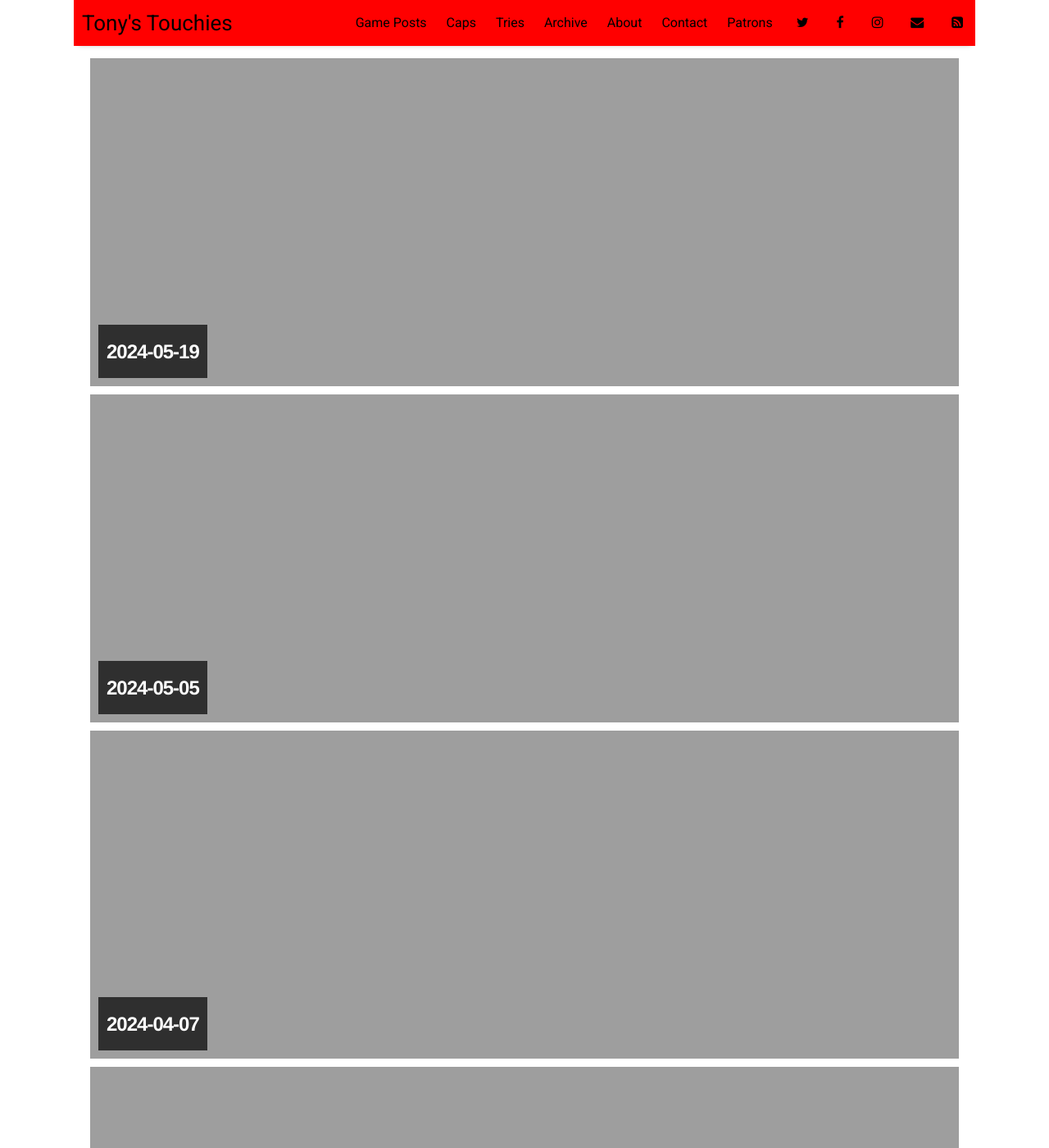
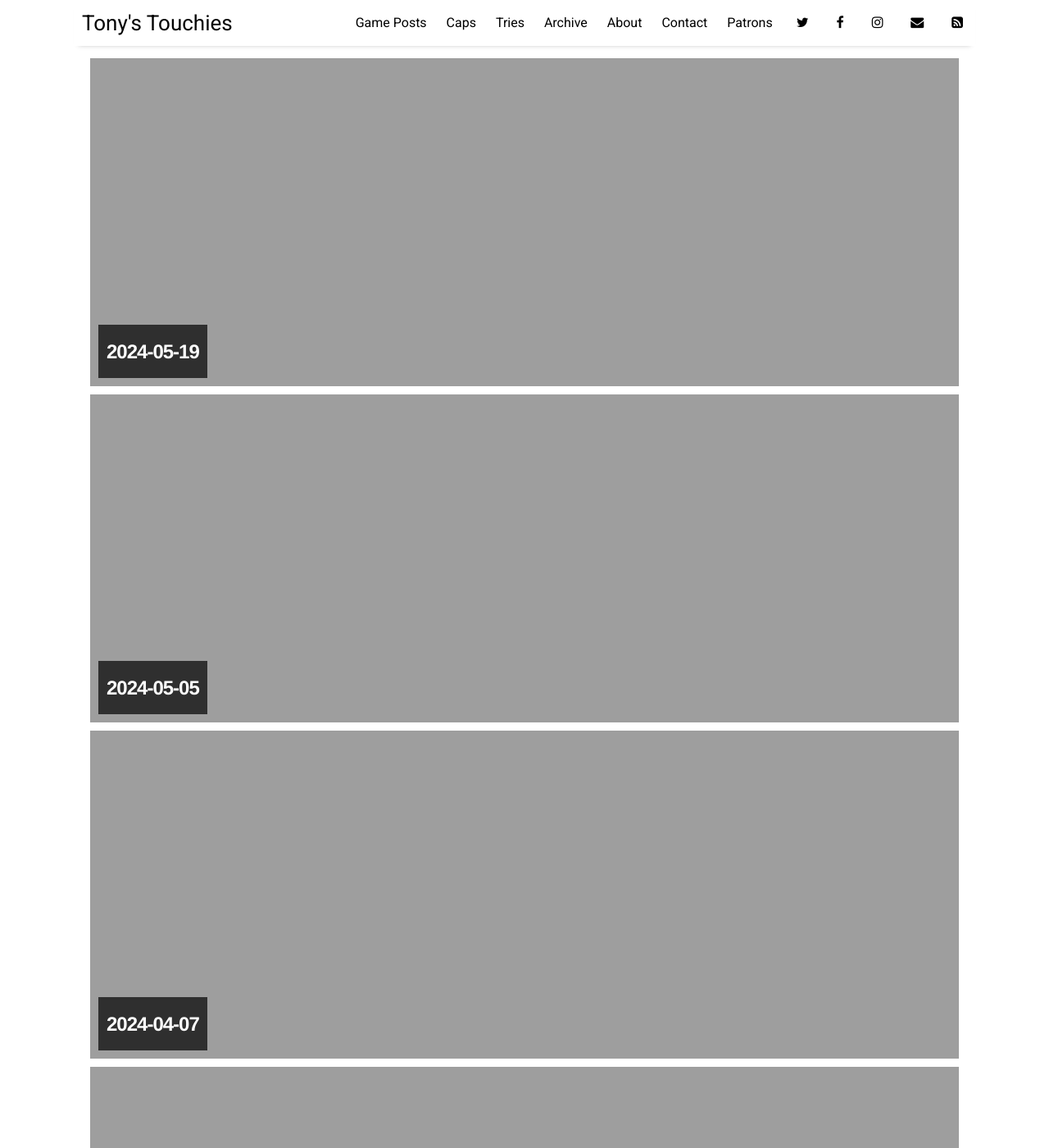
Before and after one commit to sundayrugby/sundayrugby.github.io, a Jekyll site: the page built from index.html, in a window 1280 px wide and 1400 px high. Shown: the whole window at 82% size. Built offline with Jekyll 4.4.1, drawn with Linux system fonts in a browser that asks for light colours; nearby versions of some CDN libraries; the list of posts is cut into pages by our own code.

Commit message:
Update _header.scss

```diff
--- a/_sass/_header.scss
+++ b/_sass/_header.scss
@@ -2,7 +2,7 @@
   min-height: 56px;
   width: $container-width;
   position: fixed;
-  background-color: red;
+  background-color: white;
   box-shadow: 0 5px 6px -6px #bbb;
   z-index: 100;
 }
```
